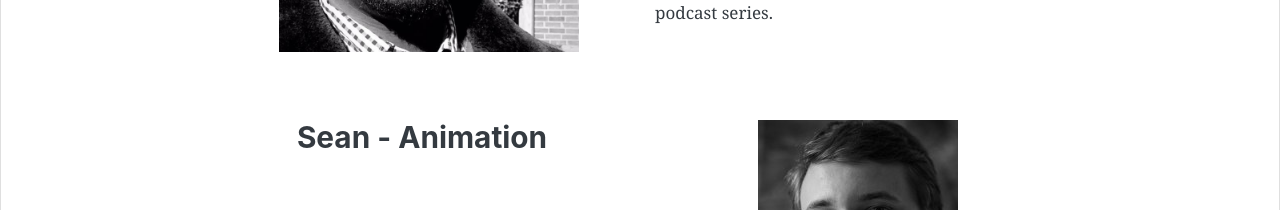
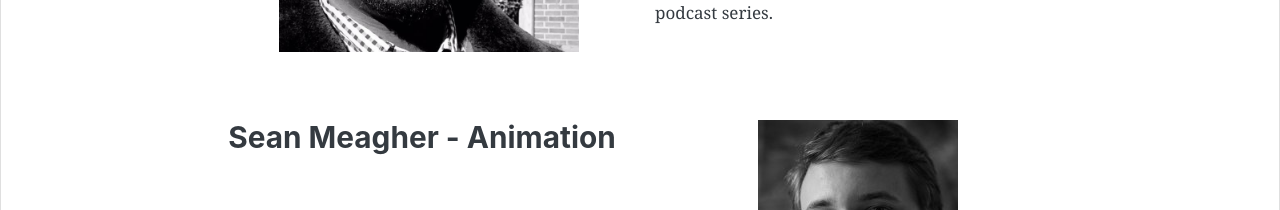
Before and after one commit to brer4449/story, a React (Create React App) app in the folder client/: page /About in a window 1280 px wide. Shown: the part 1720-1930 px from the top of the page. Built offline with nearby package versions, Linux system fonts and the light colour scheme.

Commit message:
added sean's last name

```diff
--- a/client/src/pages/AboutPage.js
+++ b/client/src/pages/AboutPage.js
@@ -91,7 +91,7 @@ function About() {
           <div className="row py-4">
             <div className="col-2"></div>
             <div className="col-4">
-              <h3>Sean - Animation</h3>
+              <h3>Sean Meagher - Animation</h3>
             </div>
             <div className="col-4">
               <img
```
